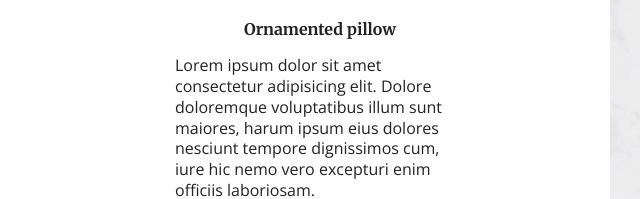
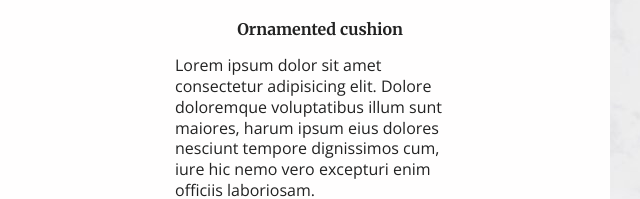
Before and after one commit to tnjensen/Home-Decor, a plain HTML site: page products.html in a window 1280 px wide. Shown: the part 1343-1542 px from the top of the page, 610-1250 px from the left. Drawn offline with nearby package versions, Linux system fonts and the light colour scheme.

Commit message:
Edited product description

```diff
--- a/products.html
+++ b/products.html
@@ -63,7 +63,7 @@
                 <div class="bedroom-image expand">
                   <img src="images/bedroom2.png" width="900" height="783">
                 </div>
-                <h4>Ornamented pillow</h4>
+                <h4>Ornamented cushion</h4>
                 <p>Lorem ipsum dolor sit amet consectetur adipisicing elit. Dolore doloremque voluptatibus illum sunt maiores, harum ipsum eius dolores nesciunt tempore dignissimos cum, iure hic nemo vero excepturi enim officiis laboriosam.</p>
                 <button class="buy-now-btn">Buy now</button>
               </div>
```
